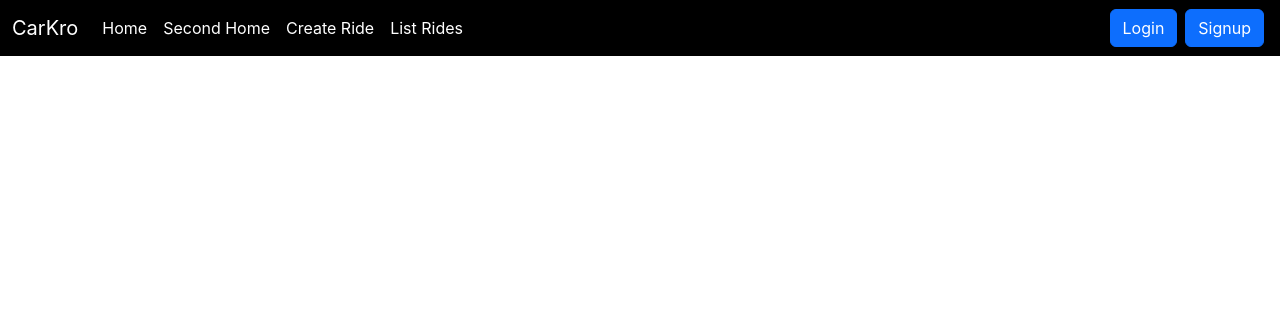
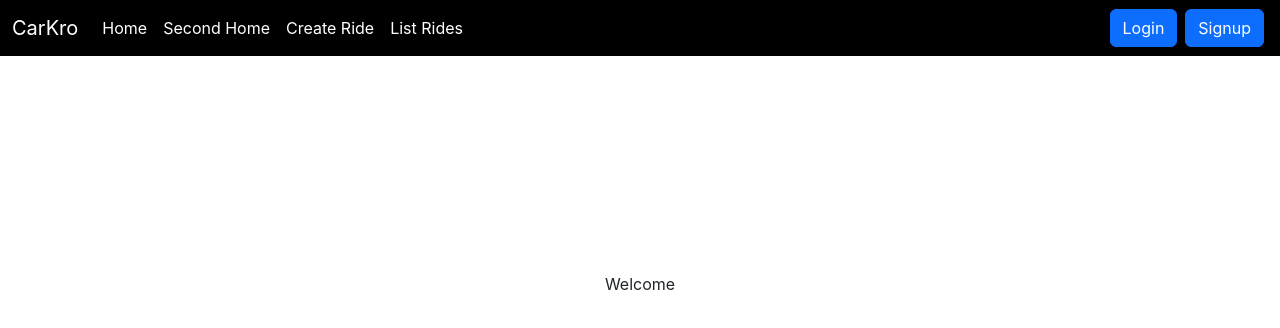
Before and after one commit to prateeksrivastav2/Car_pooling_frontend, a React (Create React App) app: page / in a window 1280 px wide. Shown: the top 328 px of the page. Built offline with nearby package versions, Linux system fonts and the light colour scheme; no server answers.

Commit message:
multi step form created

```diff
--- a/src/App.js
+++ b/src/App.js
@@ -8,6 +8,7 @@ import Login from './components/Login';
 import Signup from './components/Signup';
 import CreateRide from './components/CreateRideForm';
 import ListRides from './components/ListRides';
+import Home from './components/Home'
 
 function App() {
   return (
@@ -15,7 +16,7 @@ function App() {
       <Router>
         <Navbar />
         <Routes>
-          <Route exact path="/" element={<>This is home page</>} />
+          <Route exact path="/" element={<Home/>} />
           <Route exact path="/home" element={<>This is second home page</>} />
           <Route exact path="/login" element={<Login />} />
           <Route exact path="/signup" element={<Signup />} />
--- /dev/null
+++ b/src/components/Home.js
@@ -0,0 +1,34 @@
+import React,{useEffect} from 'react'
+import { useState } from 'react';
+
+const Home = () => {
+    const [user, setuser] = useState(null);
+    const fetchusre=async()=>{
+
+        const response = await fetch("http://localhost:3000/auth/getuser", {
+            method: "GET",
+            headers: {
+                "Content-Type": "application/json",
+                "auth-token": localStorage.getItem('token')
+            },
+            // body: JSON.stringify({ email: email, password: password }),
+        });
+        const json=await response.json();
+        console.log(json);
+        setuser(json);
+    }
+
+    useEffect(() => {
+     fetchusre();
+    },[]);
+
+
+
+  return (
+    <div style={{marginTop:'34vh'}}>
+        Welcome {user?user.username:""}
+    </div>
+  )
+}
+
+export default Home
--- a/src/components/Login.js
+++ b/src/components/Login.js
@@ -68,6 +68,7 @@ function App() {
         },
         body: JSON.stringify({ email: email, password: password }),
     });
+
     const json = await response.json();
     const { authToken } = json;
 
```
